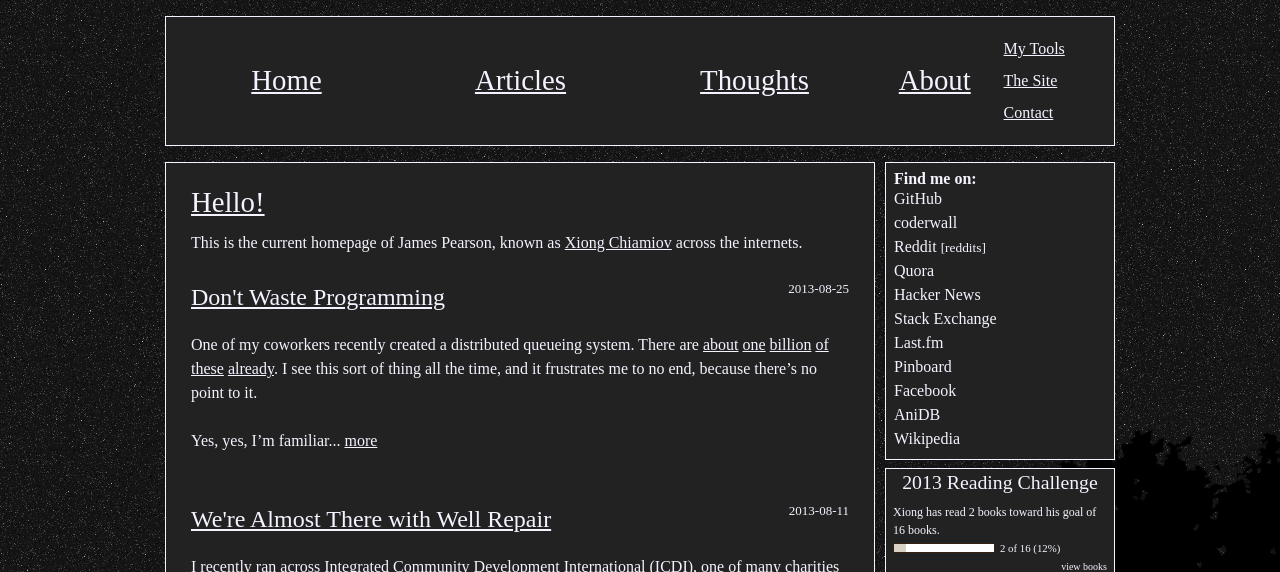
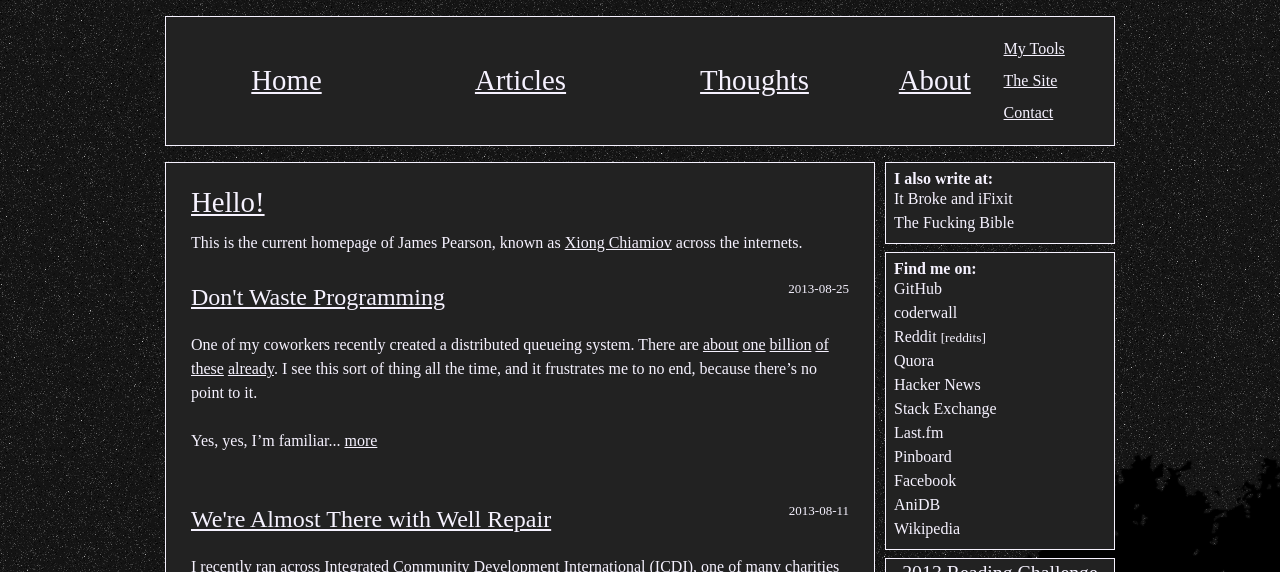
Before and after one commit to xiongchiamiov/xiongchiamiov.github.com, a Jekyll site: the page built from index.html, in a window 1280 px wide, cut to the strip 0-572 px from the top of the page. Built offline with Jekyll 4.4.1, drawn with Linux system fonts in a browser that asks for light colours; Markdown is read by kramdown in place of the engine named in the settings; the list of posts is cut into pages by our own code; comment, search, counter and statistics services are not loaded.

Commit message:
Add other writings to the sidebar.

```diff
--- a/_includes/page_bottom.html
+++ b/_includes/page_bottom.html
@@ -1,5 +1,10 @@
 	</div>
 	<div id="sidebar" class="span-6 last">
+		<div>
+			<h1>I also write at:</h1>
+			<a href="http://itbrokeand.ifixit.com">It Broke and iFixit</a><br />
+			<a href="http://thefuckingbible.com">The Fucking Bible</a>
+		</div>
 		<div>
 			<h1>Find me on:</h1>
 			<a href="http://github.com/xiongchiamiov">GitHub</a><br />
```
